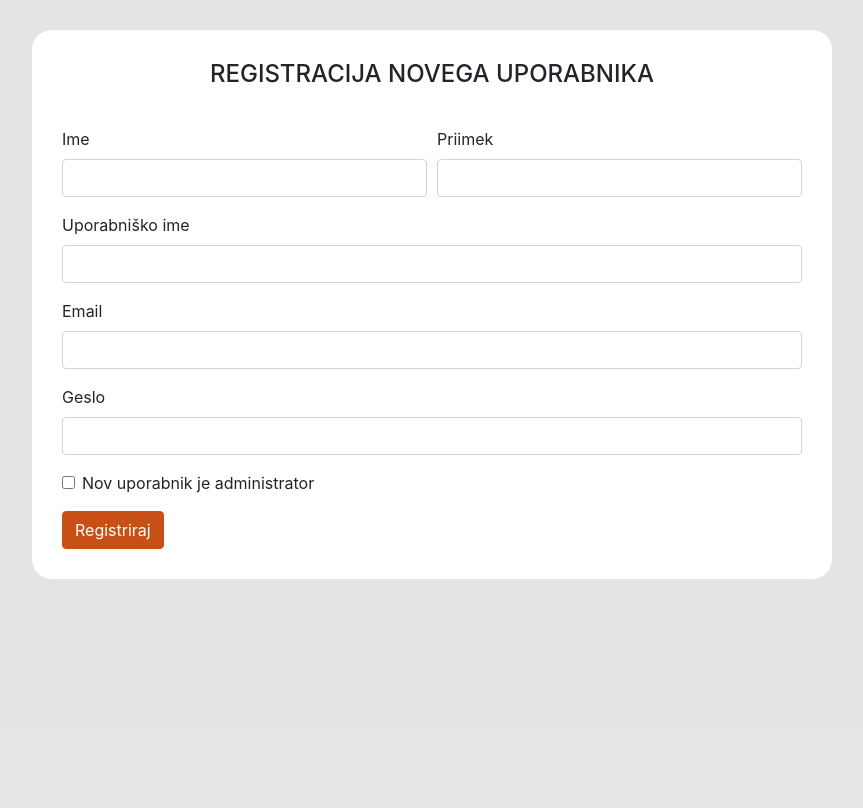
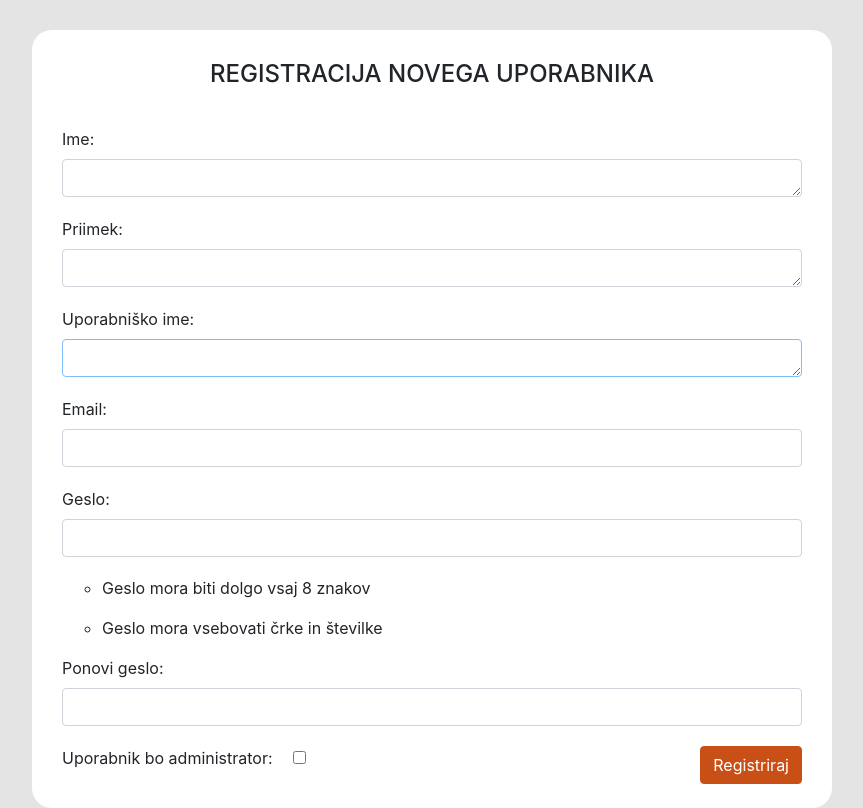
Before and after one commit to jazzyoda5/regius_site, a Django app: page /accounts/adduser/ in a window 1280 px wide. Shown: the part 72-880 px from the top of the page, without its empty margins (208-1071 px from the left). Before the commit the page ends 651 px from the top, so only its background shows below. Run offline with Django 3.2, Linux system fonts and the light colour scheme; the visitor is signed in with stand-in values (Sample User, id 1); parts of the project's set-up code (start-up, migrations or seed data) failed here and were passed over.

Commit message:
Added user registration by staff users

```diff
--- /dev/null
+++ b/accounts/forms.py
@@ -0,0 +1,47 @@
+from django import forms
+from django.contrib.auth.forms import UserCreationForm
+from django.contrib.auth.models import User
+
+
+class SignupForm(UserCreationForm):
+    def __init__(self, *args, **kwargs):
+        super(SignupForm, self).__init__(*args, **kwargs)
+
+        for fieldname in ['username', 'is_staff', 'password2']:
+            self.fields[fieldname].help_text = None
+
+        self.fields['password1'].widget = forms.PasswordInput(
+            {'class': 'form-control'})
+        self.fields['password2'].widget = forms.PasswordInput(
+            {'class': 'form-control'})
+        self.fields['email'].widget = forms.EmailInput(
+            {'class': 'form-control'})
+        self.fields['is_staff'].widget = forms.CheckboxInput(
+            {'class': 'form-check-input'})
+        self.fields['first_name'].label = 'Ime'
+        self.fields['last_name'].label = 'Priimek'
+        self.fields['username'].label = 'Uporabniško ime'
+        self.fields['email'].label = 'Email'
+        self.fields['is_staff'].label = 'Uporabnik bo administrator'
+        self.fields['password1'].label = 'Geslo'
+        self.fields['password2'].label = 'Ponovi geslo'
+        self.fields['password1'].help_text = """
+        <ul class="password-help_text">
+        <li>
+        <p>Geslo mora biti dolgo vsaj 8 znakov</p>
+        </li>
+        <li>
+        <p>Geslo mora vsebovati črke in številke</p>
+        </li>
+        </ul>
+        """
+
+    class Meta:
+        model = User
+        fields = ['first_name', 'last_name', 'username',
+                  'email', 'password1', 'password2', 'is_staff']
+        widgets = {
+            'first_name': forms.Textarea(attrs={'class': 'form-control', 'rows': '1'}),
+            'last_name': forms.Textarea(attrs={'class': 'form-control', 'rows': '1'}),
+            'username': forms.Textarea(attrs={'class': 'form-control', 'rows': '1'}),
+        }
--- a/accounts/static/accounts/add_user.css
+++ b/accounts/static/accounts/add_user.css
@@ -7,7 +7,9 @@ form {
     padding: 30px;
     border-radius: 20px;
 }
-textarea:focus,
+.form-control {
+    margin-bottom: 20px;
+}
 input[type="text"]:focus,
 input[type="password"]:focus,
 input[type="datetime"]:focus,
@@ -22,14 +24,13 @@ input[type="url"]:focus,
 input[type="search"]:focus,
 input[type="tel"]:focus,
 input[type="color"]:focus,
-input:focus {
-  border-color: rgb(255, 99, 25);
-  box-shadow: none;
-  outline: 0 none;
+textarea:focus {
+  box-shadow: none !important;
 }
 .btn-primary {
     background-color: #c85017;
     border-color: #c85017;
+    float: right;
 }
 .btn-primary:hover,
 .btn-primary:active,
@@ -46,3 +47,10 @@ input:focus {
     justify-content: center;
     margin-bottom: 30px;
 }
+label {
+    margin-right: 40px;
+}
+.password-help_text {
+    margin-top: -25px;
+    list-style: circle;
+}
--- a/accounts/templates/accounts/add_user.html
+++ b/accounts/templates/accounts/add_user.html
@@ -1,39 +1,10 @@
 {% extends "overview/main.html" %} {% block content %}
 
-<form action="/accounts/adduser/submit/" method="post"> {% csrf_token %}
+<form method="post" class="adduser-form"> {% csrf_token %}
   <div class="form-title">
     <h4>REGISTRACIJA NOVEGA UPORABNIKA</h4>
   </div>
-  <div class="form-row">
-    <div class="form-group col-md-6">
-      <label for="f_name">Ime</label>
-      <input type="text" class="form-control" id="f_name" name="f_name" />
-    </div>
-    <div class="form-group col-md-6">
-      <label for="l_name">Priimek</label>
-      <input type="text" class="form-control" id="l_name" name="l_name" />
-    </div>
-  </div>
-  <div class="form-group">
-    <label for="username">Uporabniško ime</label>
-    <input type="text" class="form-control" id="username" name="username" />
-  </div>
-  <div class="form-group">
-    <label for="email">Email</label>
-    <input type="email" class="form-control" id="email" name="email" />
-  </div>
-  <div class="form-group">
-    <label for="password">Geslo</label>
-    <input type="password" class="form-control" id="password" name="password" />
-  </div>
-  <div class="form-group">
-    <div class="form-check">
-      <input class="form-check-input" type="checkbox" id="is_admin" name="is_admin" />
-      <label class="form-check-label" for="is_admin">
-        Nov uporabnik je administrator
-      </label>
-    </div>
-  </div>
+    {{ form }}
   <button type="submit" class="btn btn-primary">Registriraj</button>
 </form>
 {% endblock %}
--- a/accounts/views.py
+++ b/accounts/views.py
@@ -1,7 +1,10 @@
 from django.shortcuts import render
-from django.http import HttpResponseRedirect
+from django.http import HttpResponseRedirect, HttpResponse
 from django.contrib.auth import authenticate, login, logout
+from django.contrib.auth.models import User
+from django.contrib.auth.forms import UserCreationForm
 from django.contrib.auth.decorators import login_required
+from .forms import SignupForm
 
 
 def login_page(request):
@@ -30,11 +33,17 @@ def submit_logout(request):
 
 @login_required
 def add_user_page(request):
-    return render(request, 'accounts/add_user.html', {'add_user_page': True})
+    if request.method == "GET":
+        return render(request, 'accounts/add_user.html', {'form': SignupForm, 'add_user_page': True})
 
+    elif request.method == "POST":
+        form = SignupForm(request.POST)
+        if form.is_valid():
+            form.save()
+            return HttpResponse('Yes')
+        return HttpResponse('No')
 
 @login_required
 def add_user(request):
     username = request.POST['username']
     is_admin = request.POST ['is_admin']
-    return print(is_admin)
--- a/overview/static/overview/main.css
+++ b/overview/static/overview/main.css
@@ -35,6 +35,9 @@ h1 {
 .dropdown a:hover {
     color: #c85017;
 }
+.dropdown a:focus {
+    background-color: gray;
+}
 hr {
     width: 80%;
     margin-top: 5px;
--- a/overview/templates/overview/main.html
+++ b/overview/templates/overview/main.html
@@ -69,9 +69,11 @@
                 class="dropdown-menu dropdown-menu-right"
                 aria-labelledby="dropdownMenuButton"
               >
+                {% if user.is_staff %}
                 <a class="dropdown-item" href="/accounts/adduser/"
                   >Nov uporabnik</a
                 >
+                {% endif %}
                 <a class="dropdown-item" href="#">Nastavitve računa</a>
                 <hr />
                 <a class="dropdown-item" href="/accounts/submitlogout/"
```
Also changed, not shown: 1 other file.
